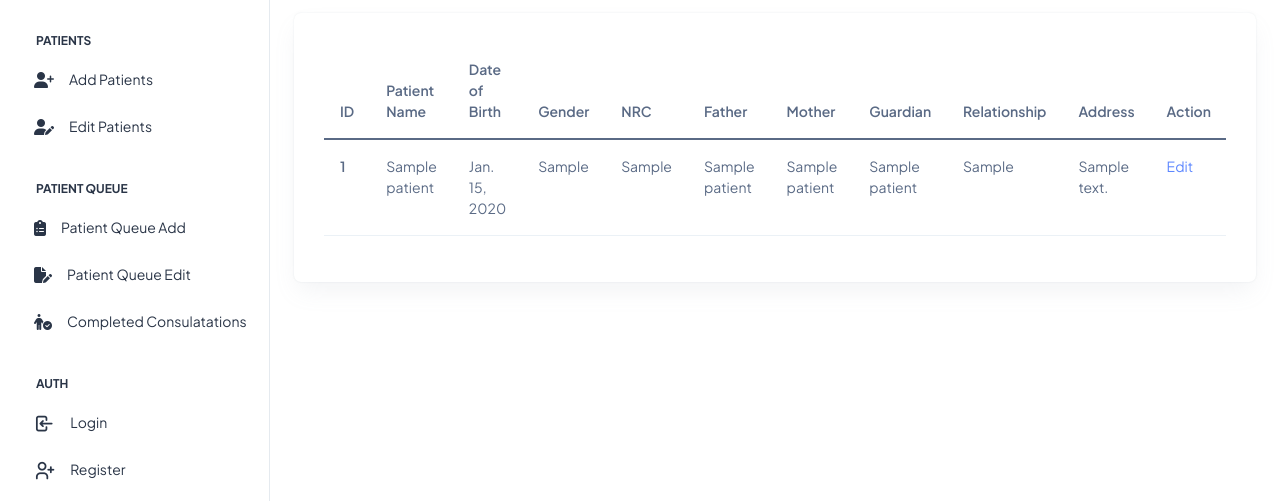
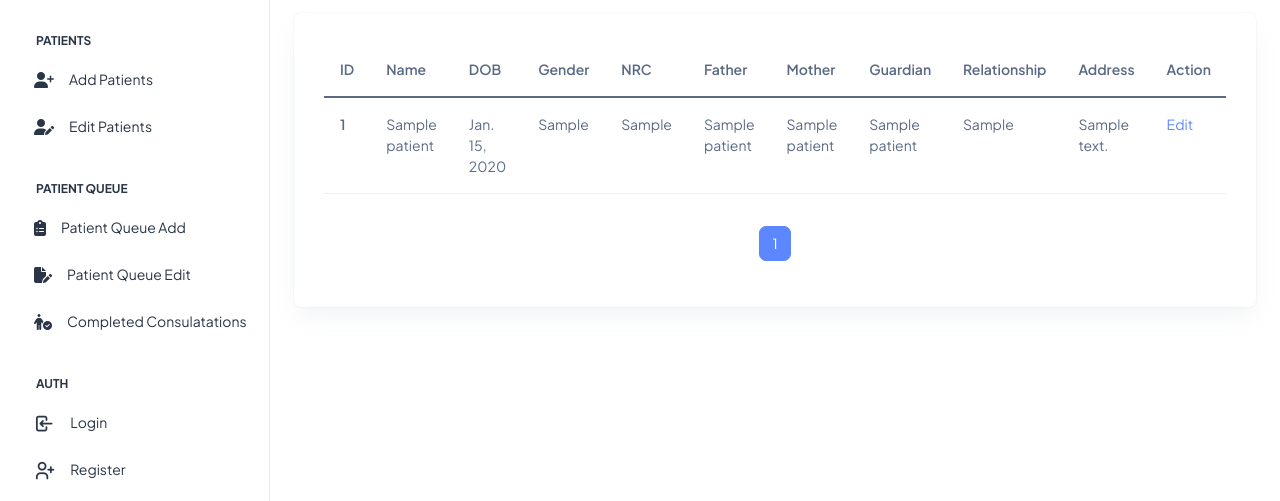
Before and after one commit to bobothaw/YankinOPDManagement, a Django app: page /ReceptionApp/patientlist/ in a window 1280 px wide. Shown: the part 72-573 px from the top of the page. Run offline with Django 5.2, Linux system fonts and the light colour scheme; tables that the repository leaves empty hold one stand-in row (values such as "Sample post"); some libraries are stand-ins or nearby versions.

Commit message:
Added Pagination to the patient edit page table

```diff
--- a/YankinVENV/YankinPedOPDMS/ReceptionApp/templates/ReceptionApp/reception-edit.html
+++ b/YankinVENV/YankinPedOPDMS/ReceptionApp/templates/ReceptionApp/reception-edit.html
@@ -70,13 +70,13 @@
     <button type="button" class="btn-close" data-bs-dismiss="alert" aria-label="Close"></button>
 </div>
 {% endif %}
-<div class="table-responsive">
+<div class="table-responsive mb-3">
     <table class="table">
         <thead>
         <tr>
             <th scope="col">ID</th>
-            <th scope="col">Patient Name</th>
-            <th scope="col">Date of Birth</th>
+            <th scope="col">Name</th>
+            <th scope="col">DOB</th>
             <th scope="col">Gender</th>
             <th scope="col">NRC</th>
             <th scope="col">Father</th>
@@ -108,6 +108,43 @@
         </tbody>
     </table>
 </div>
+<nav aria-label="Page navigation example">
+    <ul class="pagination justify-content-center">
+
+        {% if patients.has_previous %}
+            <li class="page-item">
+                <a class="page-link" href="?page=1" aria-label="First">
+                    <span aria-hidden="true">&laquo;&laquo;</span>
+                </a>
+            </li>
+            <li class="page-item">
+                <a class="page-link" href="?page={{ patients.previous_page_number }}" aria-label="Previous">
+                    <span aria-hidden="true">&laquo;</span>
+                </a>
+            </li>
+        {% endif %}
+
+        {% for page in patients.paginator.page_range %}
+            <li class="page-item {% if page == patients.number %}active{% endif %}">
+                <a class="page-link" href="?page={{ page }}">{{ page }}</a>
+            </li>
+        {% endfor %}
+
+        {% if patients.has_next %}
+            <li class="page-item">
+                <a class="page-link" href="?page={{ patients.next_page_number }}" aria-label="Next">
+                    <span aria-hidden="true">&raquo;</span>
+                </a>
+            </li>
+            <li class="page-item">
+                <a class="page-link" href="?page={{ patients.paginator.num_pages }}" aria-label="Last">
+                    <span aria-hidden="true">&raquo;&raquo;</span>
+                </a>
+            </li>
+        {% endif %}
+
+    </ul>
+</nav>
 {% endif %}
 
 
--- a/YankinVENV/YankinPedOPDMS/ReceptionApp/views.py
+++ b/YankinVENV/YankinPedOPDMS/ReceptionApp/views.py
@@ -1,5 +1,6 @@
 from django.shortcuts import render, get_object_or_404
 from django.contrib.auth.decorators import login_required
+from django.core.paginator import Paginator, EmptyPage, PageNotAnInteger
 from .models import Patient, WaitingList
 from datetime import date
 # Create your views here.
@@ -45,6 +46,19 @@ def patient_list_view(request):
     user = request.user
 
     patients = Patient.objects.all()
+
+    paginator = Paginator(patients, 10)
+
+    page = request.GET.get('page', 1)
+    try:
+        patients = paginator.page(page)
+    except PageNotAnInteger:
+        # If the page parameter is not an integer, show the first page
+        patients = paginator.page(1)
+    except EmptyPage:
+        # If the page is out of range, show the last page
+        patients = paginator.page(paginator.num_pages)
+
     return render(request, 'ReceptionApp/reception-edit.html', {'patients': patients, 'today_date': today_date, 'user':user})
 
 def edit_patient_view(request, patient_id):
```
Also changed, not shown: YankinVENV/YankinPedOPDMS/ReceptionApp/faker.py (added, +25 -0 lines).
